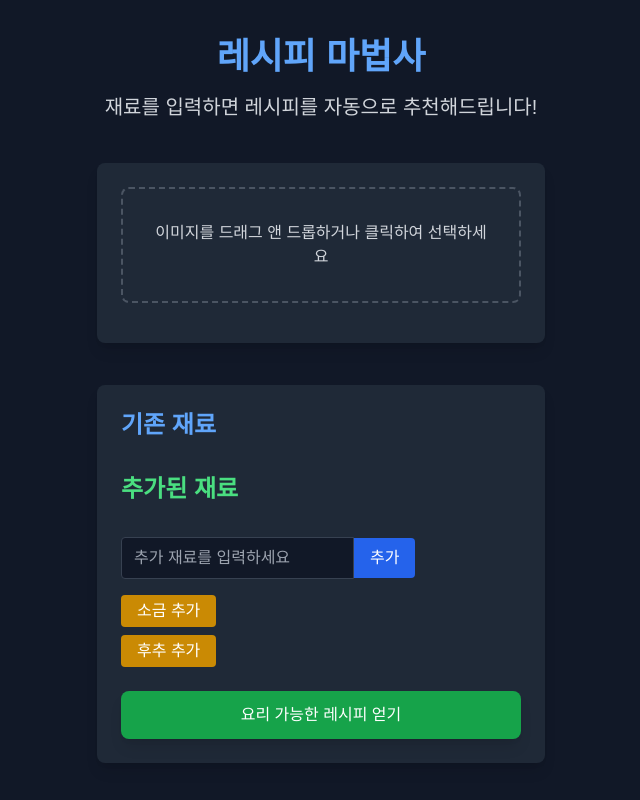
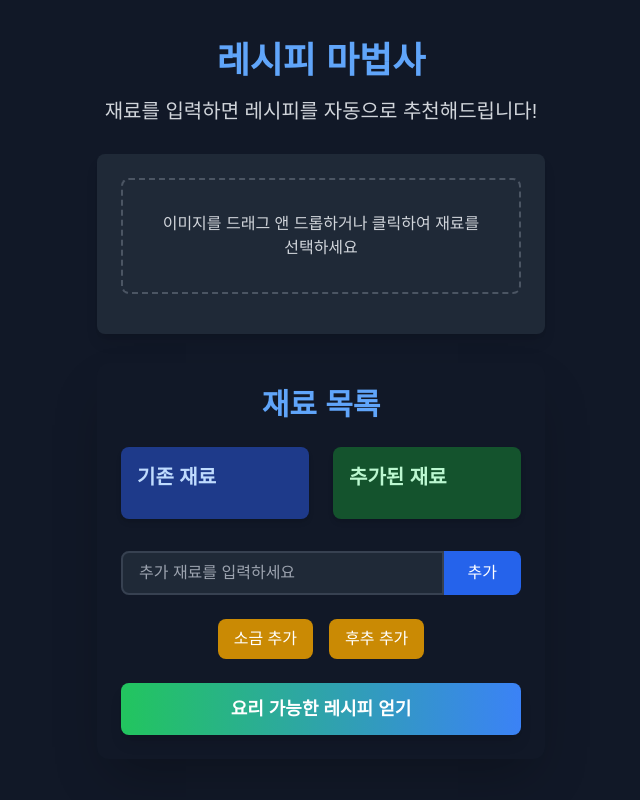
Before and after one commit to nohsangwoo/ingrecipe, a Next.js app: page / in a window 1280 px wide. Both pictures are taken after a click on the element "수동으로 재료 입력하기". Shown: the whole page, without its empty margins (319-959 px from the left). Built offline with nearby package versions, Linux system fonts and the light colour scheme.

Commit message:
feat: 업로드한 재료 프리뷰 사진 추가

```diff
--- a/src/app/components/CheckIngredients.tsx
+++ b/src/app/components/CheckIngredients.tsx
@@ -4,12 +4,33 @@ import { useMutation } from '@tanstack/react-query';
 import { motion, AnimatePresence } from 'framer-motion';
 
 interface CheckIngredientsProps {
-    isLoading: boolean
-    parsedData: string[]
-    isAuto: boolean
+    isLoading: boolean;
+    parsedData: string[];
+    isAuto: boolean;
 }
 
-const CheckIngredients = ({ isLoading, parsedData, isAuto }: CheckIngredientsProps) => {
+interface IngredientSectionProps {
+    title: string;
+    ingredients: string[];
+    bgColor: string;
+    textColor: string;
+}
+
+interface ConditionalButtonProps {
+    condition: boolean;
+    onClick: () => void;
+    text: string;
+}
+
+interface ErrorMessageProps {
+    error: string;
+}
+
+interface RecipeDisplayProps {
+    recipeData: string;
+}
+
+const CheckIngredients: React.FC<CheckIngredientsProps> = ({ isLoading, parsedData, isAuto }) => {
     const [ingredients, setIngredients] = useState<string[]>(parsedData);
     const [newIngredient, setNewIngredient] = useState<string>('');
     const [askSalt, setAskSalt] = useState<boolean>(false);
@@ -17,25 +38,16 @@ const CheckIngredients = ({ isLoading, parsedData, isAuto }: CheckIngredientsPro
     const [error, setError] = useState<string | null>(null);
 
     useEffect(() => {
-        setIngredients([...parsedData])
-
-    }, [parsedData])
+        setIngredients([...parsedData]);
+    }, [parsedData]);
 
     useEffect(() => {
         checkSaltAndPepper();
     }, [ingredients]);
 
-
     const handleInputChange = (e: React.ChangeEvent<HTMLInputElement>) => {
         setNewIngredient(e.target.value);
     };
-
-    // const handleInputKeyDown = (e: React.KeyboardEvent<HTMLInputElement>) => {
-    //     if (e.key === ',') {
-    //         e.preventDefault();
-    //         addIngredient();
-    //     }
-    // };
 
     const addIngredient = () => {
         if (newIngredient.trim()) {
@@ -87,8 +99,6 @@ const CheckIngredients = ({ isLoading, parsedData, isAuto }: CheckIngredientsPro
         },
     });
 
-
-
     if (isLoading) {
         return (
             <motion.div
@@ -117,159 +127,179 @@ const CheckIngredients = ({ isLoading, parsedData, isAuto }: CheckIngredientsPro
             <motion.div
                 initial={{ opacity: 0 }}
                 animate={{ opacity: 1 }}
-                className="text-center text-gray-400"
+                className="flex flex-col items-center justify-center h-64 text-center text-gray-400"
             >
-                데이터 없음
+                <motion.div
+                    animate={{
+                        scale: [1, 1.2, 1],
+                        rotate: [0, 360],
+                    }}
+                    transition={{
+                        duration: 2,
+                        repeat: Infinity,
+                        ease: "easeInOut",
+                    }}
+                    className="mb-4"
+                >
+                    <svg xmlns="http://www.w3.org/2000/svg" width="48" height="48" viewBox="0 0 24 24" fill="none" stroke="currentColor" strokeWidth="2" strokeLinecap="round" strokeLinejoin="round">
+                        <path d="M15 14c.2-1 .7-1.7 1.5-2.5M9 14c-.2-1-.7-1.7-1.5-2.5M21 12a9 9 0 1 1-18 0 9 9 0 0 1 18 0Z" />
+                        <path d="M9 17c.85.63 1.885 1 3 1s2.15-.37 3-1" />
+                    </svg>
+                </motion.div>
+                <motion.p
+                    animate={{
+                        opacity: [1, 0.5, 1],
+                    }}
+                    transition={{
+                        duration: 1.5,
+                        repeat: Infinity,
+                        ease: "easeInOut",
+                    }}
+                >
+                    재료입력 대기중
+                </motion.p>
             </motion.div>
         );
     }
 
     return (
         <motion.div
+            initial={{ opacity: 0 }}
+            animate={{ opacity: 1 }}
+            transition={{ duration: 0.5 }}
+            className="bg-gray-900 p-6 rounded-xl shadow-2xl"
+        >
+            <motion.h2
+                className="text-3xl font-bold mb-6 text-blue-400 text-center"
+                initial={{ y: -20 }}
+                animate={{ y: 0 }}
+                transition={{ type: "spring", stiffness: 300 }}
+            >
+                재료 목록
+            </motion.h2>
+
+            <div className="grid grid-cols-1 md:grid-cols-2 gap-6 mb-8">
+                <IngredientSection title="기존 재료" ingredients={parsedData} bgColor="bg-blue-900" textColor="text-blue-200" />
+                <IngredientSection title="추가된 재료" ingredients={ingredients.slice(parsedData.length)} bgColor="bg-green-900" textColor="text-green-200" />
+            </div>
+
+            <motion.div
+                className="mb-6"
                 initial={{ opacity: 0, y: 20 }}
                 animate={{ opacity: 1, y: 0 }}
+                transition={{ delay: 0.2 }}
+            >
+                <form onSubmit={(e) => { e.preventDefault(); addIngredient(); }} className="flex">
+                    <input
+                        type="text"
+                        value={newIngredient}
+                        onChange={handleInputChange}
+                        placeholder="추가 재료를 입력하세요"
+                        className="flex-grow border-2 border-gray-700 bg-gray-800 text-gray-100 rounded-l-lg px-4 py-2 focus:outline-none focus:border-blue-500 transition-colors duration-300"
+                    />
+                    <motion.button
+                        whileHover={{ scale: 1.05 }}
+                        whileTap={{ scale: 0.95 }}
+                        className="bg-blue-600 text-white px-6 py-2 rounded-r-lg transition-colors duration-300 hover:bg-blue-700"
+                    >
+                        추가
+                    </motion.button>
+                </form>
+            </motion.div>
+
+            <div className="flex justify-center space-x-4 mb-6">
+                <ConditionalButton condition={askSalt} onClick={addSalt} text="소금 추가" />
+                <ConditionalButton condition={askPepper} onClick={addPepper} text="후추 추가" />
+            </div>
+
+            <motion.button
+                whileHover={{ scale: 1.03 }}
+                whileTap={{ scale: 0.97 }}
+                onClick={() => fetchRecipe()}
+                className="bg-gradient-to-r from-green-500 to-blue-500 text-white px-6 py-3 rounded-lg shadow-lg transition-all duration-300 hover:from-green-600 hover:to-blue-600 w-full text-lg font-semibold"
+                disabled={isPending}
+            >
+                {isPending ? '레시피 생성 중...' : '요리 가능한 레시피 얻기'}
+            </motion.button>
+
+            <AnimatePresence>
+                {fetchError && <ErrorMessage error={(fetchError as Error).message} />}
+            </AnimatePresence>
+
+            <AnimatePresence>
+                {recipeData && <RecipeDisplay recipeData={recipeData} />}
+            </AnimatePresence>
+        </motion.div>
+    );
+};
+
+const IngredientSection: React.FC<IngredientSectionProps> = ({ title, ingredients, bgColor, textColor }) => (
+    <motion.div
+        initial={{ opacity: 0, x: -20 }}
+        animate={{ opacity: 1, x: 0 }}
         transition={{ duration: 0.5 }}
-            className="bg-gray-800 p-6 rounded-lg shadow-lg"
+        className={`${bgColor} p-4 rounded-lg shadow-md`}
     >
-            <h2 className="text-2xl font-bold mb-4 text-blue-400">기존 재료</h2>
-            <motion.div className="flex flex-wrap gap-2 mb-4">
+        <h3 className={`text-xl font-semibold mb-3 ${textColor}`}>{title}</h3>
+        <div className="flex flex-wrap gap-2">
             <AnimatePresence>
-                    {parsedData.map((ingredient, index) => (
+                {ingredients.map((ingredient, index) => (
                     <motion.span
                         key={index}
                         initial={{ opacity: 0, scale: 0.8 }}
                         animate={{ opacity: 1, scale: 1 }}
                         exit={{ opacity: 0, scale: 0.8 }}
                         whileHover={{ scale: 1.1 }}
-                            className="px-3 py-1 bg-blue-900 text-blue-200 rounded-full text-sm"
+                        className={`px-3 py-1 ${textColor} rounded-full text-sm border border-opacity-50`}
                     >
                         {ingredient}
                     </motion.span>
                 ))}
             </AnimatePresence>
+        </div>
     </motion.div>
+);
 
-            <h2 className="text-2xl font-bold mb-4 text-green-400">추가된 재료</h2>
-            <motion.div className="flex flex-wrap gap-2 mb-4">
+const ConditionalButton: React.FC<ConditionalButtonProps> = ({ condition, onClick, text }) => (
     <AnimatePresence>
-                    {ingredients.slice(parsedData.length).map((ingredient, index) => (
-                        <motion.span
-                            key={index}
+        {condition && (
+            <motion.button
                 initial={{ opacity: 0, scale: 0.8 }}
                 animate={{ opacity: 1, scale: 1 }}
                 exit={{ opacity: 0, scale: 0.8 }}
-                            whileHover={{ scale: 1.1 }}
-                            className="px-3 py-1 bg-green-900 text-green-200 rounded-full text-sm"
-                        >
-                            {ingredient}
-                        </motion.span>
-                    ))}
-                </AnimatePresence>
-            </motion.div>
-
-            <motion.div className="mb-4 flex">
-                <form onSubmit={(e) => {
-                    e.preventDefault()
-                    addIngredient()
-                }}>
-                    <input
-                        type="text"
-                        value={newIngredient}
-                        onChange={handleInputChange}
-                        // onKeyDown={handleInputKeyDown}
-                        placeholder="추가 재료를 입력하세요"
-                        className="flex-grow border border-gray-700 bg-gray-900 text-gray-100 rounded-l px-3 py-2 focus:outline-none focus:ring-2 focus:ring-blue-500"
-                    />
-                    <motion.button
                 whileHover={{ scale: 1.05 }}
                 whileTap={{ scale: 0.95 }}
-                        // onClick={addIngredient}
-                        className="bg-blue-600 text-white px-4 py-2 rounded-r transition-colors hover:bg-blue-700"
+                onClick={onClick}
+                className="bg-yellow-600 text-white px-4 py-2 rounded-lg transition-colors duration-300 hover:bg-yellow-700"
             >
-                        추가
+                {text}
             </motion.button>
-                </form>
-            </motion.div>
-
-            <AnimatePresence>
-                {askSalt && (
-                    <motion.div
-                        initial={{ opacity: 0, height: 0 }}
-                        animate={{ opacity: 1, height: 'auto' }}
-                        exit={{ opacity: 0, height: 0 }}
-                        className="mb-2"
-                    >
-                        <motion.button
-                            whileHover={{ scale: 1.05 }}
-                            whileTap={{ scale: 0.95 }}
-                            onClick={addSalt}
-                            className="bg-yellow-600 text-white px-4 py-1 rounded transition-colors hover:bg-yellow-700"
-                        >
-                            소금 추가
-                        </motion.button>
-                    </motion.div>
         )}
     </AnimatePresence>
+);
 
-            <AnimatePresence>
-                {askPepper && (
-                    <motion.div
-                        initial={{ opacity: 0, height: 0 }}
-                        animate={{ opacity: 1, height: 'auto' }}
-                        exit={{ opacity: 0, height: 0 }}
-                        className="mb-2"
-                    >
-                        <motion.button
-                            whileHover={{ scale: 1.05 }}
-                            whileTap={{ scale: 0.95 }}
-                            onClick={addPepper}
-                            className="bg-yellow-600 text-white px-4 py-1 rounded transition-colors hover:bg-yellow-700"
-                        >
-                            후추 추가
-                        </motion.button>
-                    </motion.div>
-                )}
-            </AnimatePresence>
-
-            <motion.button
-                whileHover={{ scale: 1.05 }}
-                whileTap={{ scale: 0.95 }}
-                onClick={() => fetchRecipe()}
-                className="bg-green-600 text-white px-6 py-3 rounded-lg shadow-lg transition-colors hover:bg-green-700 w-full mt-4"
-                disabled={isPending}
-            >
-                {isPending ? '로딩 중...' : '요리 가능한 레시피 얻기'}
-            </motion.button>
-
-            <AnimatePresence>
-                {fetchError && (
+const ErrorMessage: React.FC<ErrorMessageProps> = ({ error }) => (
     <motion.div
         initial={{ opacity: 0, y: 20 }}
         animate={{ opacity: 1, y: 0 }}
         exit={{ opacity: 0, y: -20 }}
-                        className="mt-4 p-4 bg-red-900 text-red-100 rounded-lg"
+        className="mt-6 p-4 bg-red-900 text-red-100 rounded-lg"
     >
-                        <h3 className="font-bold">오류:</h3>
-                        <p>{(fetchError as Error).message}</p>
+        <h3 className="font-bold text-lg mb-2">오류 발생:</h3>
+        <p>{error}</p>
     </motion.div>
-                )}
-            </AnimatePresence>
+);
 
-            <AnimatePresence>
-                {recipeData && (
+const RecipeDisplay: React.FC<RecipeDisplayProps> = ({ recipeData }) => (
     <motion.div
         initial={{ opacity: 0, y: 20 }}
         animate={{ opacity: 1, y: 0 }}
         exit={{ opacity: 0, y: -20 }}
-                        className="mt-4 p-4 bg-gray-700 rounded-lg"
+        className="mt-6 p-6 bg-gray-800 rounded-lg shadow-inner"
     >
-                        <h3 className="font-bold text-xl mb-2 text-green-400">레시피 제안:</h3>
-                        <pre className="whitespace-pre-wrap text-gray-300">{recipeData}</pre>
+        <h3 className="font-bold text-2xl mb-4 text-green-400">레시피 제안:</h3>
+        <pre className="whitespace-pre-wrap text-gray-300 text-lg">{recipeData}</pre>
     </motion.div>
-                )}
-            </AnimatePresence>
-        </motion.div>
-    )
-}
+);
 
-export default CheckIngredients
+export default CheckIngredients;
--- a/src/app/components/ImageUploader.tsx
+++ b/src/app/components/ImageUploader.tsx
@@ -1,4 +1,4 @@
-import React, { useState, useCallback, Dispatch, SetStateAction } from 'react';
+import React, { useState, useCallback, Dispatch, SetStateAction, useEffect } from 'react';
 import { useDropzone } from 'react-dropzone';
 import { motion, AnimatePresence } from 'framer-motion';
 
@@ -8,13 +8,15 @@ const MAX_DIMENSION = 1024;
 
 interface ImageUploaderProps {
     setUploadedImages: Dispatch<SetStateAction<string[]>>
+    isUploadComplete: boolean
     setIsUploadComplete: Dispatch<SetStateAction<boolean>>
     isAuto: boolean
     setIsAuto: Dispatch<SetStateAction<boolean>>
 }
 
-const ImageUploader: React.FC<ImageUploaderProps> = ({ setUploadedImages, setIsUploadComplete, isAuto, setIsAuto }) => {
+const ImageUploader: React.FC<ImageUploaderProps> = ({ setUploadedImages, isUploadComplete, setIsUploadComplete, isAuto, setIsAuto }) => {
     const [images, setImages] = useState<File[]>([]);
+    const [previews, setPreviews] = useState<string[]>([]);
 
     const onDrop = useCallback(async (acceptedFiles: File[]) => {
         if (images.length + acceptedFiles.length > MAX_IMAGES) {
@@ -31,6 +33,10 @@ const ImageUploader: React.FC<ImageUploaderProps> = ({ setUploadedImages, setIsU
         );
 
         setImages((prevImages) => [...prevImages, ...processedImages]);
+
+        // 프리뷰 URL 생성
+        const newPreviews = processedImages.map(file => URL.createObjectURL(file));
+        setPreviews(prevPreviews => [...prevPreviews, ...newPreviews]);
     }, [images]);
 
     const { getRootProps, getInputProps, isDragActive } = useDropzone({
@@ -70,6 +76,18 @@ const ImageUploader: React.FC<ImageUploaderProps> = ({ setUploadedImages, setIsU
         }
     };
 
+    useEffect(() => {
+        if (isUploadComplete) {
+            console.log("업로드 완료됐음!: ", isUploadComplete)
+        }
+    }, [isUploadComplete])
+
+    useEffect(() => {
+        return () => {
+            previews.forEach(URL.revokeObjectURL);
+        };
+    }, [previews]);
+
     return (
         <motion.div
             initial={{ opacity: 0, y: 20 }}
@@ -91,7 +109,7 @@ const ImageUploader: React.FC<ImageUploaderProps> = ({ setUploadedImages, setIsU
                     transition={{ delay: 0.2 }}
                     className="text-center text-gray-300"
                 >
-                    {isDragActive ? '이미지를 여기에 놓으세요...' : '이미지를 드래그 앤 드롭하거나 클릭하여 선택하세요'}
+                    {isDragActive ? '이미지를 여기에 놓으세요...' : '이미지를 드래그 앤 드롭하거나 클릭하여 재료를 선택하세요'}
                 </motion.p>
             </div>
             <AnimatePresence>
@@ -102,7 +120,15 @@ const ImageUploader: React.FC<ImageUploaderProps> = ({ setUploadedImages, setIsU
                         exit={{ opacity: 0, height: 0 }}
                         className="mt-4"
                     >
-                        <p className="text-gray-300 mb-2">{images.length}개의 이미지가 선택되었습니다.</p>
+                        <p className="text-gray-300 mb-2">{images.length}개의 이미지가 선택되었습니다:</p>
+                        <div className="grid grid-cols-3 gap-2 mb-4">
+                            {images.map((image, index) => (
+                                <div key={index} className="bg-gray-700 p-2 rounded">
+                                    <img src={previews[index]} alt={image.name} className="w-full h-24 object-cover rounded mb-1" />
+                                    <p className="text-xs text-gray-300 truncate">{image.name}</p>
+                                </div>
+                            ))}
+                        </div>
                         <motion.button
                             whileHover={{ scale: 1.05 }}
                             whileTap={{ scale: 0.95 }}
@@ -114,9 +140,9 @@ const ImageUploader: React.FC<ImageUploaderProps> = ({ setUploadedImages, setIsU
                     </motion.div>
                 )}
             </AnimatePresence>
-            {images.length === 0 && isAuto && (
+            {(images.length === 0 && isAuto && !isUploadComplete) && (
                 <div
-                    className="bg-blue-600 text-white p-2 rounded-md w-full hover:bg-blue-700 mb-2 cursor-pointer flex justify-center items-center active:scale-95 transition-all duration-150 "
+                    className="bg-yellow-600 text-white p-2 rounded-md w-full hover:bg-blue-700 mb-2 cursor-pointer flex justify-center items-center active:scale-95 transition-all duration-150 "
                     onClick={() => setIsAuto(false)}
                 >
                     수동으로 재료 입력하기
--- a/src/app/page.tsx
+++ b/src/app/page.tsx
@@ -11,8 +11,6 @@ export default function Home() {
   const [uploadedImages, setUploadedImages] = useState<string[]>([]);
   const [isUploadComplete, setIsUploadComplete] = useState<boolean>(false);
   const [isAuto, setIsAuto] = useState(true)
-
-
   const { isLoading, parsedData } = useCheckIngredients({ uploadedImages, isUploadComplete })
 
 
@@ -21,7 +19,7 @@ export default function Home() {
       initial={{ opacity: 0 }}
       animate={{ opacity: 1 }}
       transition={{ duration: 0.5 }}
-      className="grid grid-cols-1 gap-8 items-center justify-items-center min-h-screen p-4 md:p-8 bg-gray-900 text-gray-100"
+      className="grid grid-cols-1 gap-3 items-center justify-items-center min-h-screen p-4 md:p-8 bg-gray-900 text-gray-100"
     >
       <motion.div
         initial={{ y: -50, opacity: 0 }}
@@ -39,7 +37,7 @@ export default function Home() {
         // whileTap={{ scale: 0.95 }}
         className="w-full max-w-md"
       >
-        <ImageUploader setUploadedImages={setUploadedImages} setIsUploadComplete={setIsUploadComplete} isAuto={isAuto} setIsAuto={setIsAuto} />
+        <ImageUploader setUploadedImages={setUploadedImages} isUploadComplete={isUploadComplete} setIsUploadComplete={setIsUploadComplete} isAuto={isAuto} setIsAuto={setIsAuto} />
       </motion.div>
       <motion.div
         initial={{ x: 100, opacity: 0 }}
```
Lines whose indentation alone changed are shown as unchanged.
